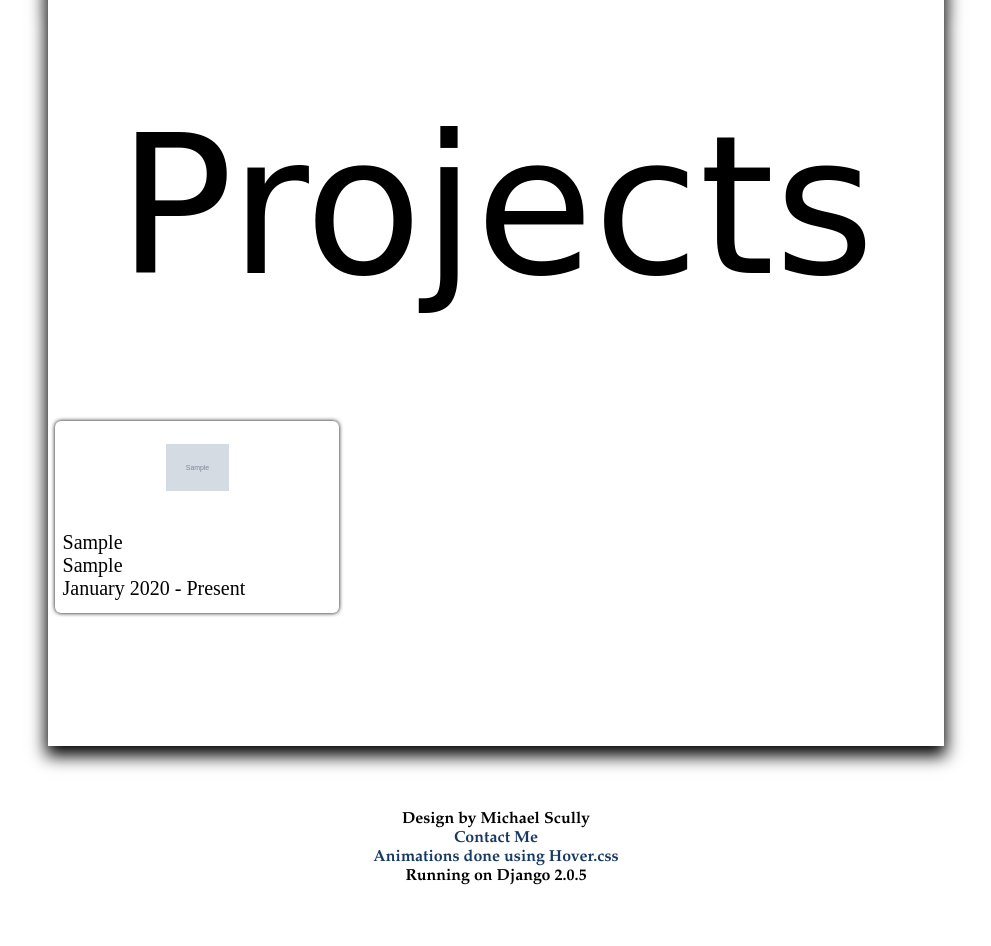
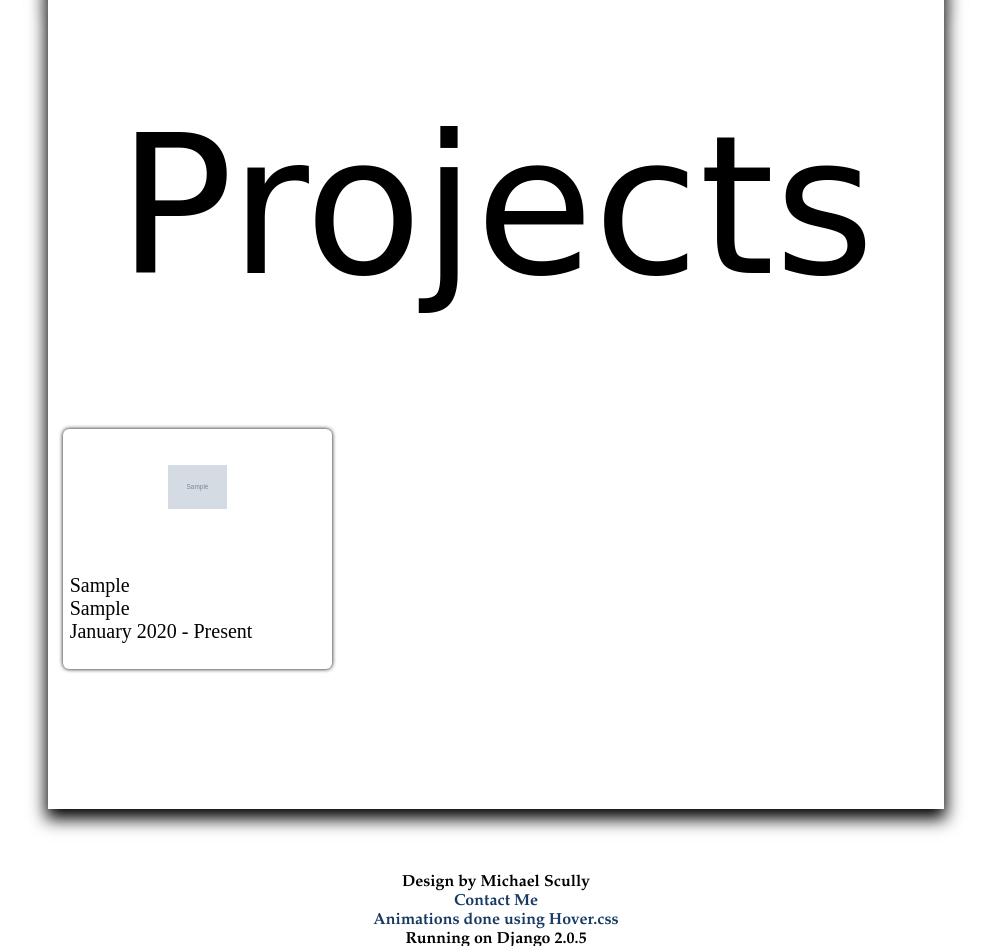
Before and after one commit to mscully4/michaeljscully.com, a Django app: page /projects in a window 1280 px wide. Shown: the part 209-1155 px from the top of the page, without its empty margins (144-1135 px from the left). Before the commit the page ends 1094 px from the top, so only its background shows below. Run offline with Django 3.2, Linux system fonts and the light colour scheme; tables that the repository leaves empty hold one stand-in row (values such as "Sample post"); grey boxes marked "Sample" are stand-in pictures; parts of the project's set-up code (start-up, migrations or seed data) failed here and were passed over; some libraries are stand-ins or nearby versions; some web fonts are replaced.

Commit message:
change size of project cards

```diff
--- a/static/resume/css/projects.css
+++ b/static/resume/css/projects.css
@@ -8,9 +8,9 @@
     display: grid;
     grid-template-rows: 1fr 1fr;
     grid-template-columns: 1fr;
-    width: 95%;
-    min-height: 12em;
-    margin: 2.5% 2.5%;
+    width: 90%;
+    min-height: 15em;
+    margin: 5% 5%;
     align-items: center;
     text-decoration: none;
     color: #000;
```
